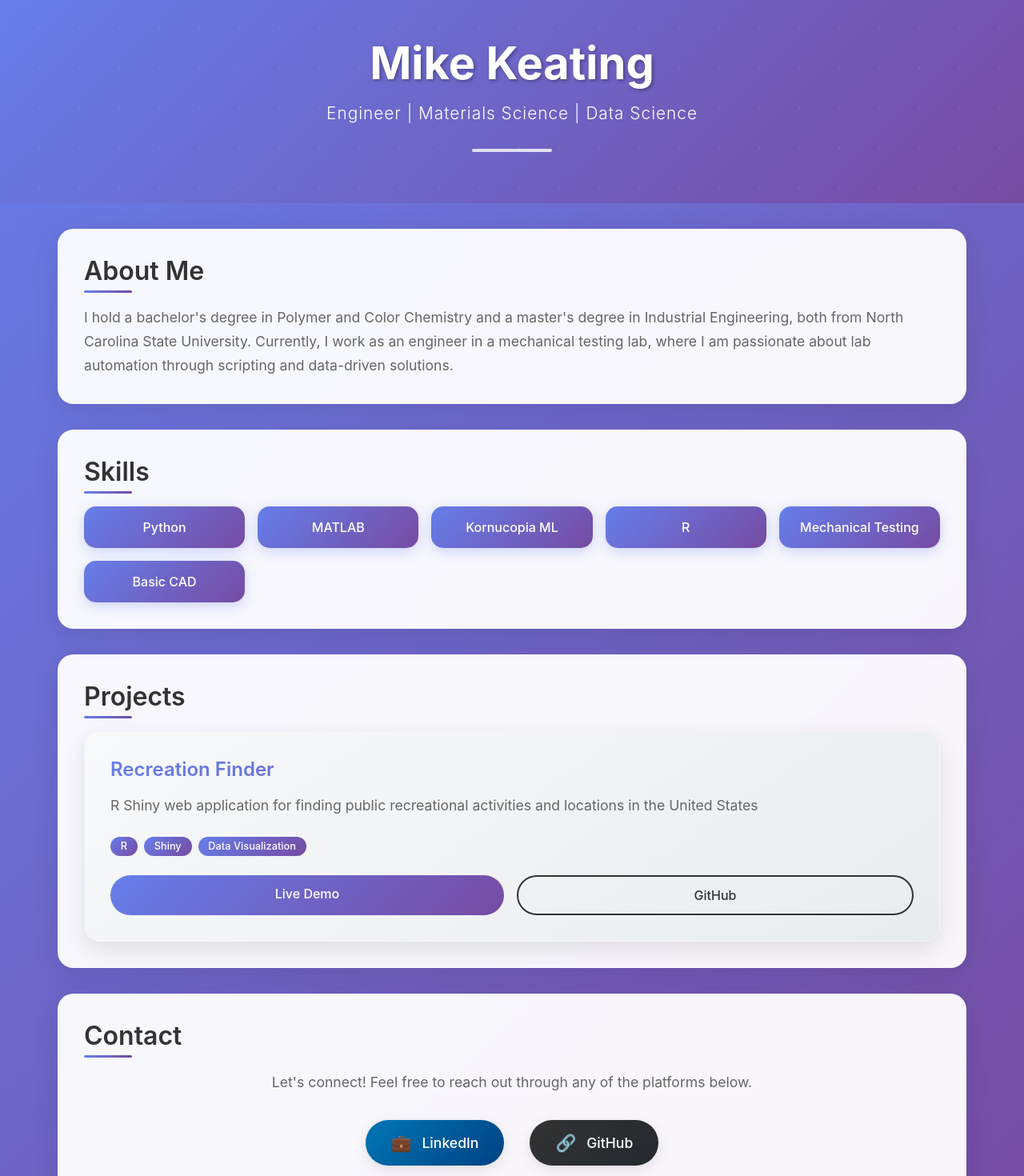
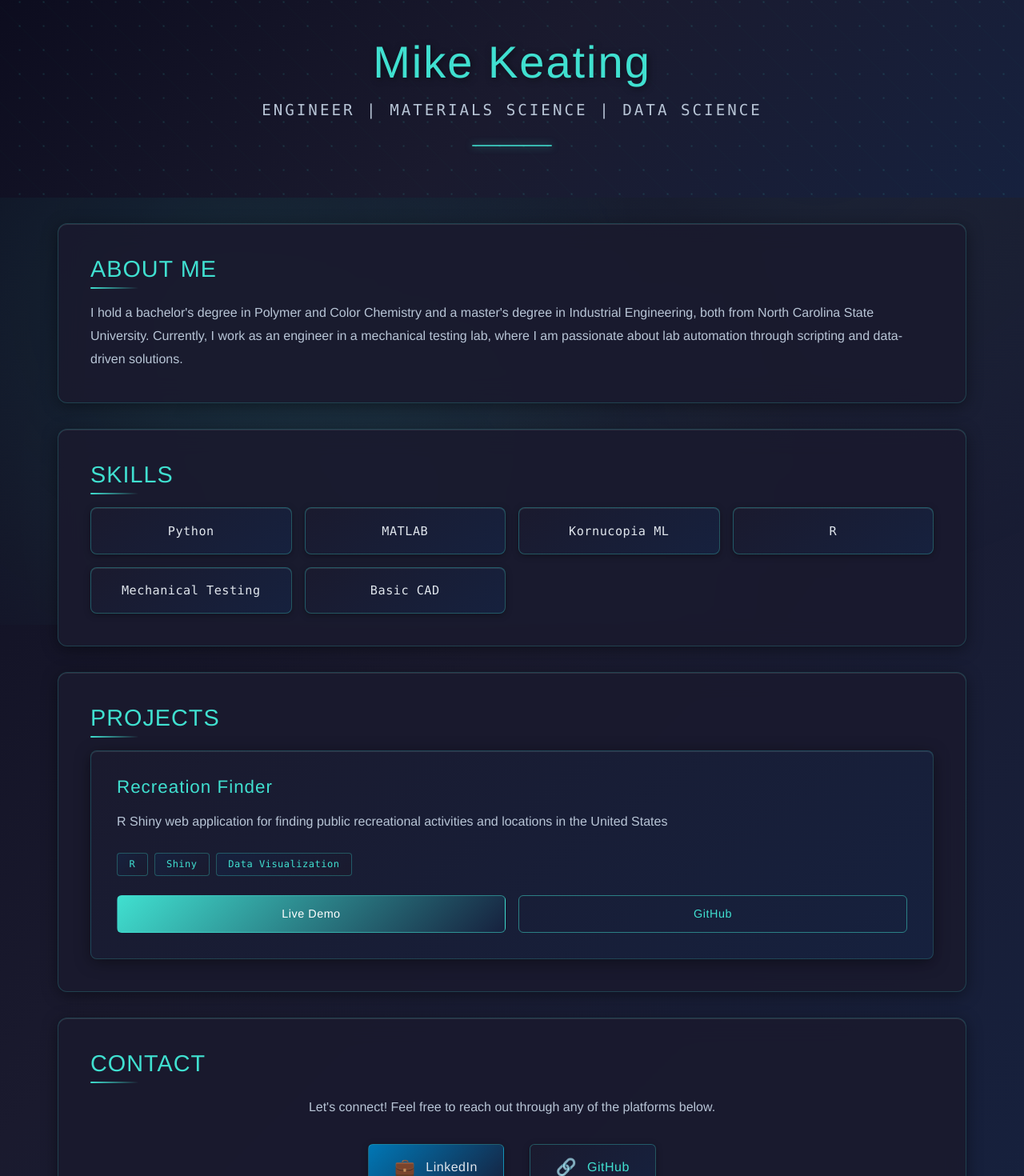
Before and after one commit to mike-keating-iv/mike-keating-iv.github.io, a React (Create React App) app: page / in a window 1280 px wide. Shown: the part 19-1489 px from the top of the page at 80% size. Built offline with nearby package versions, Linux system fonts and the light colour scheme; the HTML template or start-up script is replaced by a standard one.

Commit message:
Update aesthetic to be more scientific

```diff
--- a/src/App.css
+++ b/src/App.css
@@ -13,26 +13,33 @@
 
 /* Card styles for sections */
 .section {
-  background: rgba(255, 255, 255, 0.95);
-  backdrop-filter: blur(10px);
-  border-radius: 20px;
-  padding: 2rem;
+  background: rgba(26, 26, 46, 0.9);
+  backdrop-filter: blur(15px);
+  border-radius: 12px;
+  padding: 2.5rem;
   margin-bottom: 2rem;
-  box-shadow: 0 8px 32px rgba(0, 0, 0, 0.1);
-  border: 1px solid rgba(255, 255, 255, 0.2);
+  box-shadow: 0 4px 20px rgba(0, 0, 0, 0.4),
+              inset 0 1px 0 rgba(255, 255, 255, 0.1);
+  border: 1px solid rgba(64, 224, 208, 0.2);
   transition: transform 0.3s ease, box-shadow 0.3s ease;
+  color: #e0e6ed;
 }
 
 .section:hover {
-  transform: translateY(-5px);
-  box-shadow: 0 12px 40px rgba(0, 0, 0, 0.15);
+  transform: translateY(-2px);
+  box-shadow: 0 8px 25px rgba(0, 0, 0, 0.5),
+              inset 0 1px 0 rgba(255, 255, 255, 0.15);
+  border-color: rgba(64, 224, 208, 0.4);
 }
 
 .section h2 {
-  color: #333;
+  color: #40e0d0;
   margin-bottom: 1.5rem;
-  font-size: 2rem;
-  font-weight: 600;
+  font-size: 1.8rem;
+  font-weight: 300;
+  font-family: 'Helvetica Neue', 'Arial', sans-serif;
+  letter-spacing: 1px;
+  text-transform: uppercase;
   position: relative;
 }
 
@@ -42,15 +49,17 @@
   bottom: -8px;
   left: 0;
   width: 60px;
-  height: 3px;
-  background: linear-gradient(90deg, #667eea, #764ba2);
-  border-radius: 2px;
+  height: 2px;
+  background: linear-gradient(90deg, #40e0d0, #1a1a2e);
+  border-radius: 1px;
 }
 
 .section p {
-  color: #666;
-  line-height: 1.7;
-  font-size: 1.1rem;
+  color: #b8c5d6;
+  line-height: 1.8;
+  font-size: 1rem;
+  font-family: 'Helvetica Neue', 'Arial', sans-serif;
+  font-weight: 300;
 }
 
 /* Responsive design */
--- a/src/components/Contact.css
+++ b/src/components/Contact.css
@@ -1,7 +1,9 @@
 .contact-intro {
   text-align: center;
   margin-bottom: 2rem;
-  font-size: 1.1rem;
+  font-size: 1rem;
+  color: #b8c5d6;
+  font-weight: 300;
 }
 
 .contact-links {
@@ -16,12 +18,15 @@
   align-items: center;
   gap: 0.8rem;
   padding: 1rem 2rem;
-  border-radius: 50px;
+  border-radius: 6px;
   text-decoration: none;
-  font-weight: 500;
-  font-size: 1.1rem;
+  font-weight: 400;
+  font-size: 1rem;
   transition: all 0.3s ease;
-  box-shadow: 0 4px 15px rgba(0, 0, 0, 0.1);
+  box-shadow: 0 2px 8px rgba(0, 0, 0, 0.3);
+  border: 1px solid rgba(64, 224, 208, 0.3);
+  font-family: 'Helvetica Neue', 'Arial', sans-serif;
+  letter-spacing: 0.5px;
 }
 
 .contact-icon {
@@ -29,23 +34,25 @@
 }
 
 .linkedin {
-  background: linear-gradient(135deg, #0077b5, #004182);
-  color: white;
+  background: linear-gradient(135deg, #0077b5, #16213e);
+  color: #e0e6ed;
 }
 
 .linkedin:hover {
-  transform: translateY(-5px) scale(1.05);
-  box-shadow: 0 8px 25px rgba(0, 119, 181, 0.4);
+  transform: translateY(-3px) scale(1.02);
+  box-shadow: 0 6px 20px rgba(0, 119, 181, 0.4);
+  border-color: rgba(64, 224, 208, 0.5);
 }
 
 .github {
-  background: linear-gradient(135deg, #333, #24292e);
-  color: white;
+  background: linear-gradient(135deg, #1a1a2e, #16213e);
+  color: #40e0d0;
 }
 
 .github:hover {
-  transform: translateY(-5px) scale(1.05);
-  box-shadow: 0 8px 25px rgba(51, 51, 51, 0.4);
+  transform: translateY(-3px) scale(1.02);
+  box-shadow: 0 6px 20px rgba(64, 224, 208, 0.3);
+  border-color: rgba(64, 224, 208, 0.5);
 }
 
 @media (max-width: 768px) {
--- a/src/components/Header.css
+++ b/src/components/Header.css
@@ -1,5 +1,5 @@
 .header {
-  background: linear-gradient(135deg, #667eea 0%, #764ba2 100%);
+  background: linear-gradient(135deg, #0c0c1e 0%, #1a1a2e 50%, #16213e 100%);
   color: white;
   padding: 4rem 2rem;
   text-align: center;
@@ -14,9 +14,11 @@
   left: -50%;
   width: 200%;
   height: 200%;
-  background: radial-gradient(circle, rgba(255,255,255,0.1) 1px, transparent 1px);
-  background-size: 50px 50px;
-  animation: float 20s infinite linear;
+  background:
+    radial-gradient(circle, rgba(64, 224, 208, 0.15) 1px, transparent 1px),
+    linear-gradient(45deg, transparent 49%, rgba(64, 224, 208, 0.03) 50%, transparent 51%);
+  background-size: 30px 30px, 60px 60px;
+  animation: float 30s infinite linear;
 }
 
 @keyframes float {
@@ -31,27 +33,34 @@
 
 .name {
   font-size: 3.5rem;
-  font-weight: 700;
+  font-weight: 200;
   margin-bottom: 1rem;
-  text-shadow: 2px 2px 4px rgba(0, 0, 0, 0.3);
+  text-shadow: 2px 2px 8px rgba(0, 0, 0, 0.5);
   animation: slideInDown 1s ease-out;
+  color: #40e0d0;
+  font-family: 'Helvetica Neue', 'Arial', sans-serif;
+  letter-spacing: 2px;
 }
 
 .tagline {
-  font-size: 1.3rem;
-  opacity: 0.9;
-  font-weight: 300;
-  letter-spacing: 1px;
+  font-size: 1.2rem;
+  opacity: 0.85;
+  font-weight: 200;
+  letter-spacing: 3px;
+  text-transform: uppercase;
+  font-family: 'Monaco', 'Menlo', 'Courier New', monospace;
   animation: slideInUp 1s ease-out 0.3s both;
+  color: #b8c5d6;
 }
 
 .header-decoration {
   width: 100px;
-  height: 4px;
-  background: rgba(255, 255, 255, 0.8);
+  height: 2px;
+  background: rgba(64, 224, 208, 0.8);
   margin: 2rem auto 0;
-  border-radius: 2px;
+  border-radius: 1px;
   animation: slideInUp 1s ease-out 0.6s both;
+  box-shadow: 0 0 10px rgba(64, 224, 208, 0.5);
 }
 
 @keyframes slideInDown {
--- a/src/components/Projects.css
+++ b/src/components/Projects.css
@@ -6,35 +6,38 @@
 }
 
 .project-card {
-  background: linear-gradient(145deg, #f8f9fa, #e9ecef);
-  border-radius: 20px;
+  background: linear-gradient(145deg, #1a1a2e, #16213e);
+  border-radius: 8px;
   padding: 2rem;
-  box-shadow: 0 10px 30px rgba(0, 0, 0, 0.1);
+  box-shadow: 0 4px 20px rgba(0, 0, 0, 0.4),
+              inset 0 1px 0 rgba(255, 255, 255, 0.1);
   transition: all 0.3s ease;
-  border: 1px solid rgba(255, 255, 255, 0.2);
+  border: 1px solid rgba(64, 224, 208, 0.2);
+  color: #e0e6ed;
 }
 
 .project-card:hover {
-  transform: translateY(-10px);
-  box-shadow: 0 20px 40px rgba(0, 0, 0, 0.15);
+  transform: translateY(-5px);
+  box-shadow: 0 8px 25px rgba(0, 0, 0, 0.5),
+              inset 0 1px 0 rgba(255, 255, 255, 0.15);
+  border-color: rgba(64, 224, 208, 0.4);
 }
 
 .project-title {
-  color: #333;
-  font-size: 1.5rem;
-  font-weight: 600;
+  color: #40e0d0;
+  font-size: 1.4rem;
+  font-weight: 400;
   margin-bottom: 1rem;
-  background: linear-gradient(135deg, #667eea, #764ba2);
-  -webkit-background-clip: text;
-  -webkit-text-fill-color: transparent;
-  background-clip: text;
+  font-family: 'Helvetica Neue', 'Arial', sans-serif;
+  letter-spacing: 1px;
 }
 
 .project-description {
-  color: #666;
-  line-height: 1.6;
+  color: #b8c5d6;
+  line-height: 1.7;
   margin-bottom: 1.5rem;
-  font-size: 1rem;
+  font-size: 0.95rem;
+  font-weight: 300;
 }
 
 .project-tech {
@@ -45,12 +48,15 @@
 }
 
 .tech-tag {
-  background: linear-gradient(135deg, #667eea, #764ba2);
-  color: white;
-  padding: 0.3rem 0.8rem;
-  border-radius: 20px;
-  font-size: 0.8rem;
-  font-weight: 500;
+  background: linear-gradient(135deg, #16213e, #1a1a2e);
+  color: #40e0d0;
+  padding: 0.4rem 0.9rem;
+  border-radius: 4px;
+  font-size: 0.75rem;
+  font-weight: 400;
+  font-family: 'Monaco', 'Menlo', 'Courier New', monospace;
+  letter-spacing: 0.5px;
+  border: 1px solid rgba(64, 224, 208, 0.3);
 }
 
 .project-links {
@@ -59,35 +65,41 @@
 }
 
 .project-link {
-  padding: 0.8rem 1.5rem;
-  border-radius: 25px;
+  padding: 0.9rem 1.5rem;
+  border-radius: 6px;
   text-decoration: none;
-  font-weight: 500;
+  font-weight: 400;
   text-align: center;
   transition: all 0.3s ease;
   flex: 1;
+  font-size: 0.9rem;
+  letter-spacing: 0.5px;
+  font-family: 'Helvetica Neue', 'Arial', sans-serif;
 }
 
 .live-link {
-  background: linear-gradient(135deg, #667eea, #764ba2);
+  background: linear-gradient(135deg, #40e0d0, #16213e);
   color: white;
+  border: 1px solid rgba(64, 224, 208, 0.5);
 }
 
 .live-link:hover {
   transform: translateY(-2px);
-  box-shadow: 0 5px 15px rgba(102, 126, 234, 0.4);
+  box-shadow: 0 4px 15px rgba(64, 224, 208, 0.4);
+  background: linear-gradient(135deg, #40e0d0, #1a1a2e);
 }
 
 .github-link {
   background: transparent;
-  color: #333;
-  border: 2px solid #333;
+  color: #40e0d0;
+  border: 1px solid rgba(64, 224, 208, 0.5);
 }
 
 .github-link:hover {
-  background: #333;
-  color: white;
+  background: rgba(64, 224, 208, 0.1);
+  color: #40e0d0;
   transform: translateY(-2px);
+  border-color: #40e0d0;
 }
 
 @media (max-width: 768px) {
--- a/src/components/Skills.css
+++ b/src/components/Skills.css
@@ -6,22 +6,46 @@
 }
 
 .skill-card {
-  background: linear-gradient(135deg, #667eea, #764ba2);
-  color: white;
-  padding: 1rem 1.5rem;
-  border-radius: 15px;
+  background: linear-gradient(145deg, #1a1a2e, #16213e);
+  color: #e0e6ed;
+  padding: 1.2rem 1.5rem;
+  border-radius: 8px;
   text-align: center;
-  font-weight: 500;
-  font-size: 1rem;
-  transition: all 0.3s ease;
+  font-weight: 400;
+  font-size: 0.95rem;
+  font-family: 'Monaco', 'Menlo', 'Courier New', monospace;
+  letter-spacing: 0.5px;
+  transition: all 0.3s cubic-bezier(0.4, 0, 0.2, 1);
   opacity: 0;
   animation: slideInUp 0.6s ease forwards;
-  box-shadow: 0 4px 15px rgba(102, 126, 234, 0.3);
+  box-shadow: 0 2px 8px rgba(0, 0, 0, 0.3),
+              inset 0 1px 0 rgba(255, 255, 255, 0.1);
+  border: 1px solid rgba(64, 224, 208, 0.3);
+  position: relative;
+  overflow: hidden;
+}
+
+.skill-card::before {
+  content: '';
+  position: absolute;
+  top: 0;
+  left: -100%;
+  width: 100%;
+  height: 100%;
+  background: linear-gradient(90deg, transparent, rgba(64, 224, 208, 0.2), transparent);
+  transition: left 0.5s;
+}
+
+.skill-card:hover::before {
+  left: 100%;
 }
 
 .skill-card:hover {
-  transform: translateY(-5px) scale(1.05);
-  box-shadow: 0 8px 25px rgba(102, 126, 234, 0.4);
+  transform: translateY(-3px);
+  box-shadow: 0 8px 16px rgba(0, 0, 0, 0.4),
+              inset 0 1px 0 rgba(255, 255, 255, 0.2);
+  border-color: rgba(64, 224, 208, 0.6);
+  color: #40e0d0;
 }
 
 @keyframes slideInUp {
--- a/src/index.css
+++ b/src/index.css
@@ -10,8 +10,24 @@ body {
     sans-serif;
   -webkit-font-smoothing: antialiased;
   -moz-osx-font-smoothing: grayscale;
-  background: linear-gradient(135deg, #667eea 0%, #764ba2 100%);
+  background: linear-gradient(135deg, #0c0c1e 0%, #1a1a2e 50%, #16213e 100%);
   min-height: 100vh;
+  position: relative;
+}
+
+body::before {
+  content: '';
+  position: fixed;
+  top: 0;
+  left: 0;
+  width: 100%;
+  height: 100%;
+  background:
+    radial-gradient(circle at 20% 50%, rgba(64, 224, 208, 0.1) 0%, transparent 50%),
+    radial-gradient(circle at 80% 20%, rgba(64, 224, 208, 0.05) 0%, transparent 50%),
+    radial-gradient(circle at 40% 80%, rgba(64, 224, 208, 0.08) 0%, transparent 50%);
+  pointer-events: none;
+  z-index: -1;
 }
 
 code {
```
Also changed, not shown: 7 other files (tests, documents, lock files or other folders).
